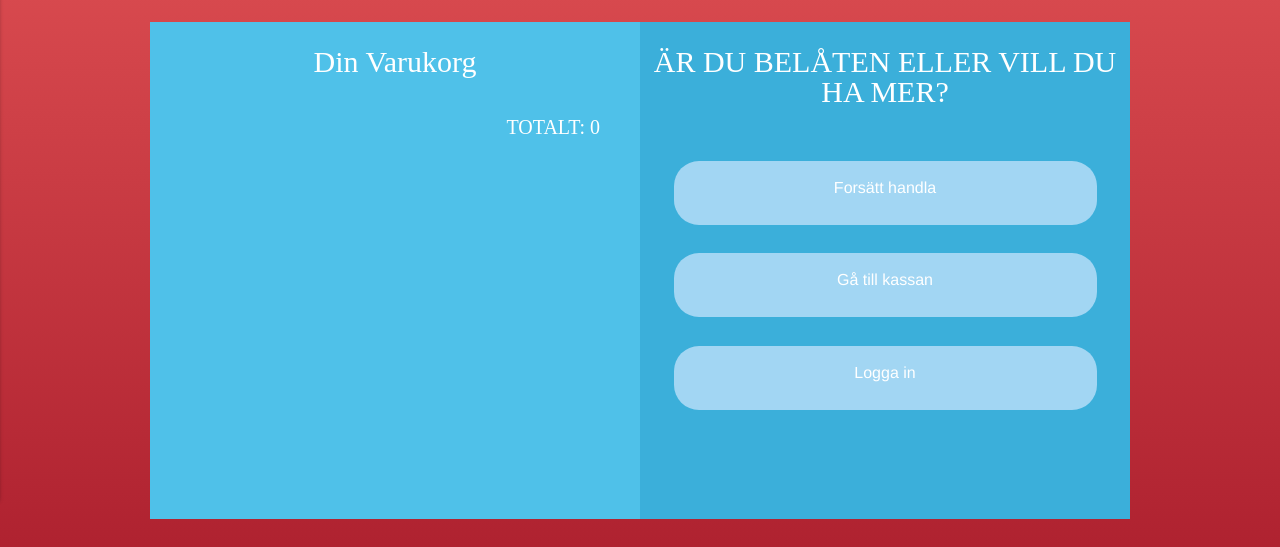
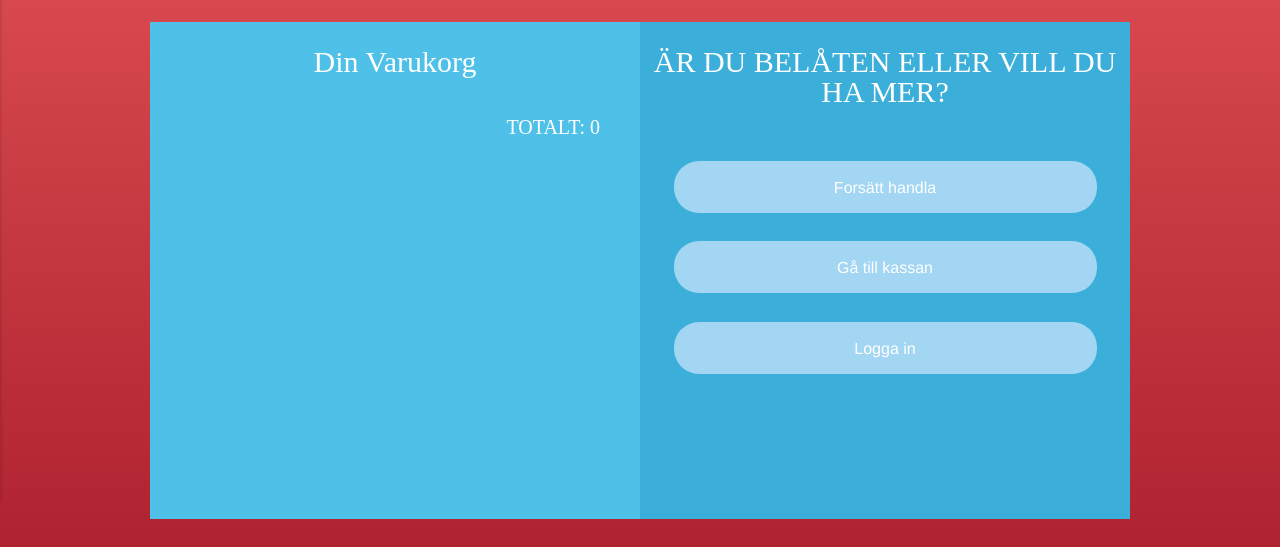
Before and after one commit to TheSwedishScout/pizzajakten, a PHP site: page /varukorg.php in a window 1280 px wide. Shown: the part 303-850 px from the top of the page. Run offline with PHP 8.4, Linux system fonts and the light colour scheme; some libraries are stand-ins or nearby versions.

Commit message:
continue button styling

```diff
--- a/css/main.css
+++ b/css/main.css
@@ -1274,6 +1274,7 @@ input::placeholder {
     width: 90%;
     margin-top: 5%;
     padding: 15px;
+    height: 52px;
 }
 
 .continue button:hover {
```
